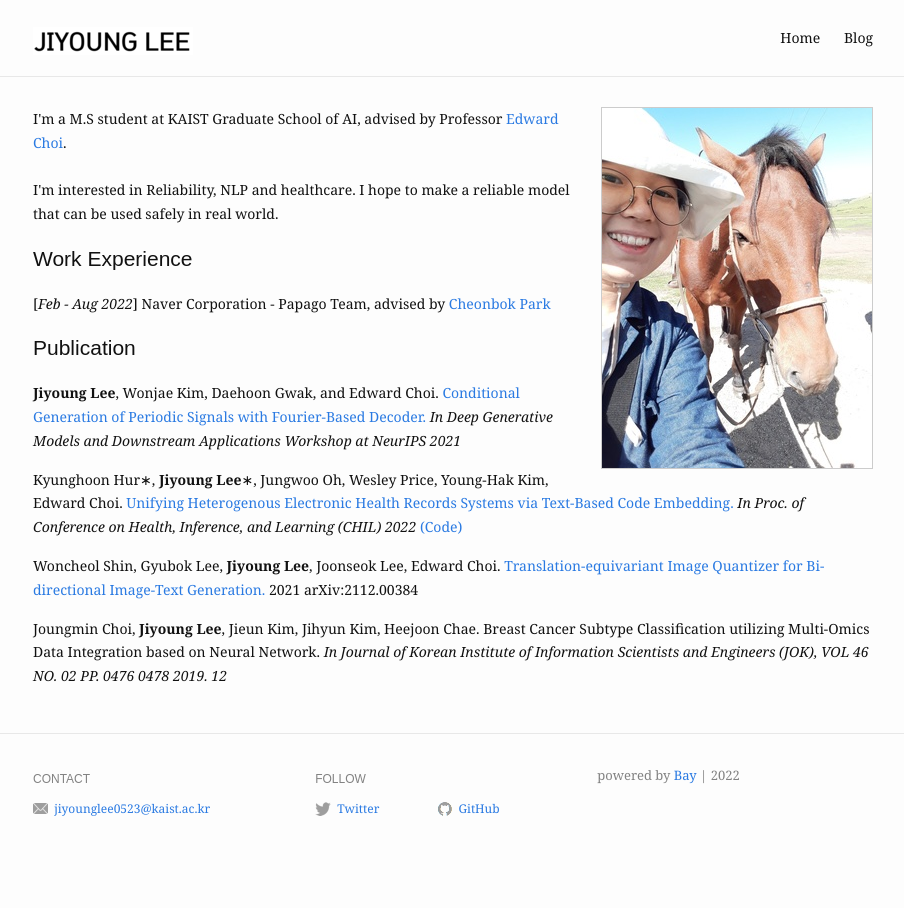
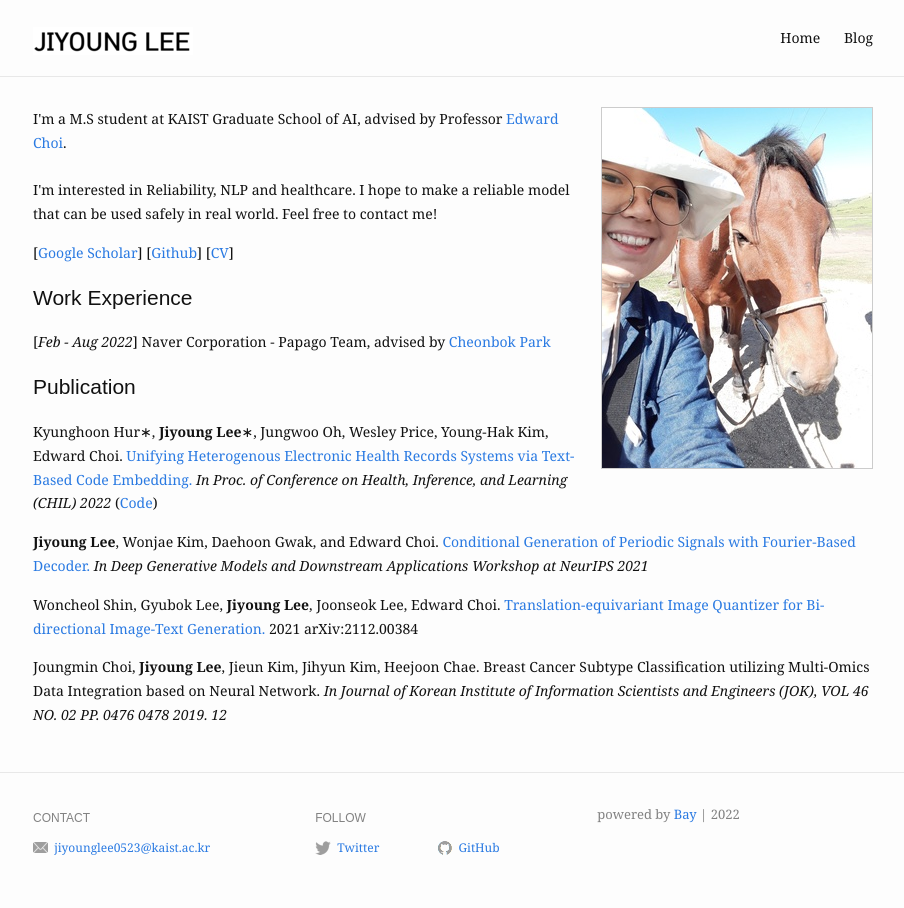
Before and after one commit to jiyounglee-0523/jiyounglee-0523.github.io, a Jekyll site: the page built from index.markdown, in a window 1280 px wide. Shown: the whole page, without its empty margins (187-1091 px from the left). Built offline with Jekyll 4.4.1, drawn with Linux system fonts in a browser that asks for light colours.

Commit message:
CV update

```diff
--- a/index.markdown
+++ b/index.markdown
@@ -9,8 +9,11 @@ profile_picture:
   I'm a M.S student at KAIST Graduate School of AI, advised by Professor <a href="https://mp2893.com/">Edward Choi</a>.
   <br />
   <br />
-  I'm interested in Reliability, NLP and healthcare. I hope to make a reliable model that can be used safely in real world.
+  I'm interested in Reliability, NLP and healthcare. I hope to make a reliable model that can be used safely in real world. Feel free to contact me!
 </p>
+
+[<a href="https://scholar.google.com/citations?user=1TtwcikAAAAJ&hl=ko">Google Scholar</a>] [<a href="https://github.com/jiyounglee-0523">Github</a>] [<a href="https://drive.google.com/file/d/1stHJYQSJtlDBzrMVIzZMcZNp7Tvv-WG2/view?usp=sharing">CV</a>]
+
 
 
 
@@ -43,9 +46,9 @@ Joungmin Choi, <b>Jiyoung Lee</b>, Jieun Kim, Jihyun Kim, Heejoon Chae
 <a href="http://www.dbpia.co.kr/Journal/articleDetail?nodeId=NODE09301626">[DBpia]</a>
 -->
 </p>
+Kyunghoon Hur∗, **Jiyoung Lee**∗, Jungwoo Oh, Wesley Price, Young-Hak Kim, Edward Choi. <a href="https://arxiv.org/abs/2108.03625">Unifying Heterogenous Electronic Health Records Systems via Text-Based Code Embedding.</a> *In Proc. of Conference on Health, Inference, and Learning (CHIL) 2022*  (<a href="https://github.com/hoon9405/DescEmb">Code</a>)
+
 **Jiyoung Lee**, Wonjae  Kim,  Daehoon  Gwak,  and  Edward  Choi.  <a href="https://arxiv.org/abs/2110.12365">Conditional  Generation  of  Periodic  Signals  with Fourier-Based Decoder.</a> *In Deep Generative Models and Downstream Applications Workshop at NeurIPS 2021*
-
-Kyunghoon Hur∗, **Jiyoung Lee**∗, Jungwoo Oh, Wesley Price, Young-Hak Kim, Edward Choi. <a href="https://arxiv.org/abs/2108.03625">Unifying Heterogenous Electronic Health Records Systems via Text-Based Code Embedding.</a> *In Proc. of Conference on Health, Inference, and Learning (CHIL) 2022*  <a href="https://github.com/hoon9405/DescEmb">(Code)</a>
 
 Woncheol Shin, Gyubok Lee, **Jiyoung Lee**, Joonseok Lee, Edward Choi. <a href="https://arxiv.org/abs/2112.00384">Translation-equivariant Image Quantizer for Bi-directional Image-Text Generation.</a> 2021 arXiv:2112.00384
 
```
